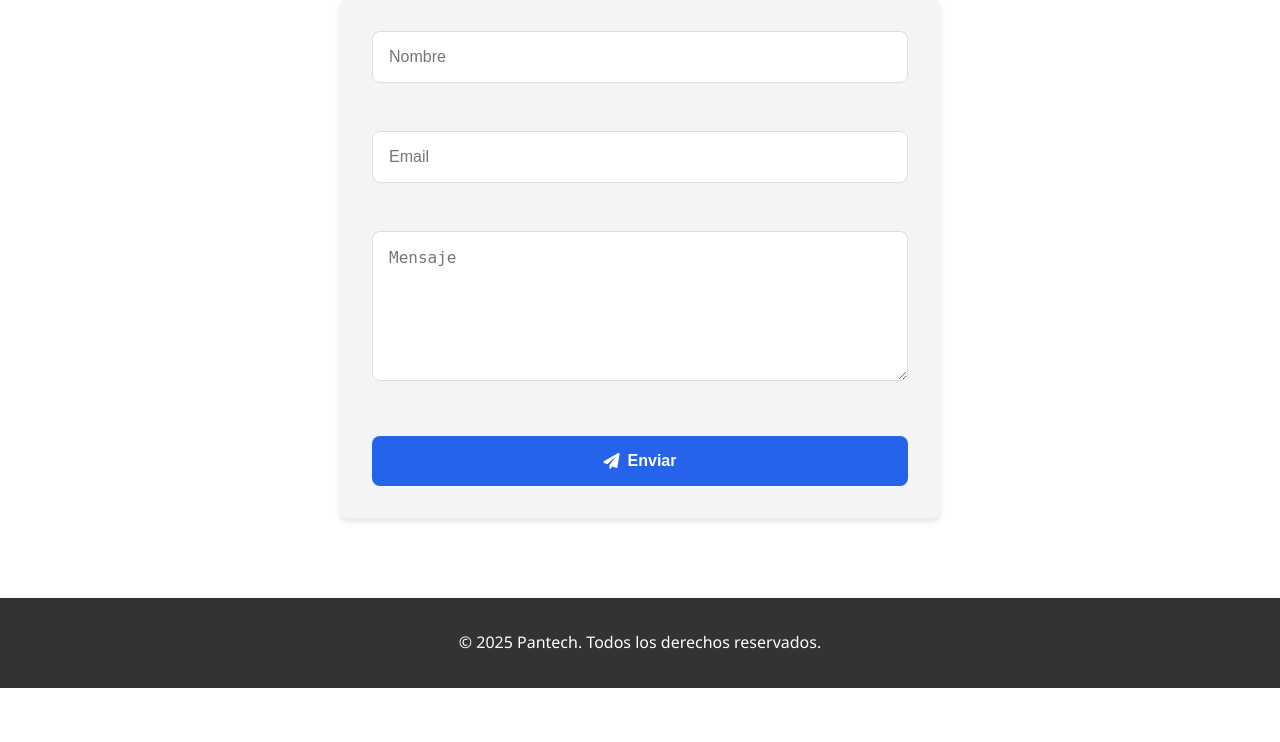
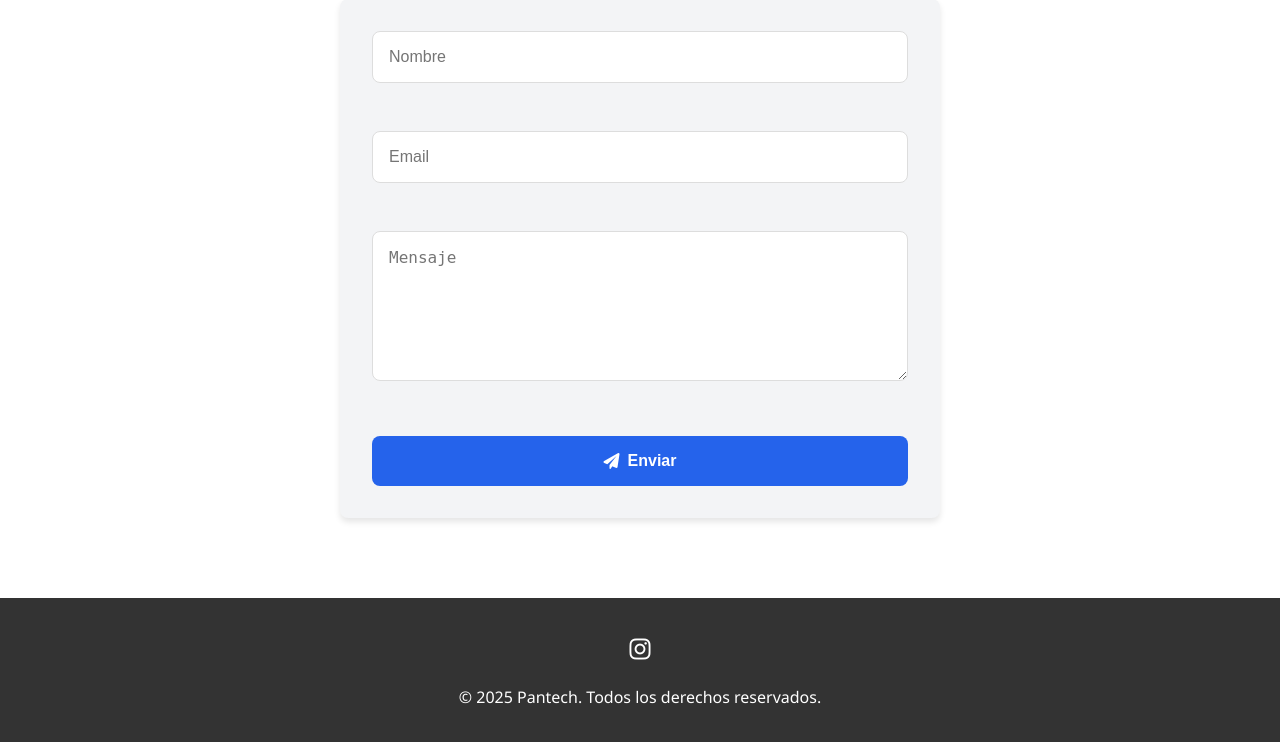
Before and after one commit to CROCDC/nexttech-web, a Flask app: page / in a window 1280 px wide. Shown: the part 2176-2918 px from the top of the page. Before the commit the page ends 2864 px from the top, so only its background shows below. Run offline with Flask 3, Linux system fonts and the light colour scheme; parts of the project's set-up code (start-up, migrations or seed data) failed here and were passed over.

Commit message:
Agrega un enlace a Instagram en el pie de página de 'index.html' y mejora el estilo del contenido del pie de página con nuevos estilos CSS. Se implementa un diseño más centrado y atractivo para la sección de redes sociales.

```diff
--- a/app/templates/index.html
+++ b/app/templates/index.html
@@ -217,10 +217,32 @@
 
     <footer>
         <div class="footer-content">
+            <div class="social-media">
+                <a href="https://www.instagram.com/pan__tech/" target="_blank" rel="noopener noreferrer" aria-label="Síguenos en Instagram">
+                    <i class="fab fa-instagram"></i>
+                </a>
+            </div>
             <p>&copy; 2025 Pantech. Todos los derechos reservados.</p>
         </div>
     </footer>
 
+    <style>
+        .footer-content {
+            display: flex;
+            flex-direction: column;
+            align-items: center;
+            gap: 1rem;
+        }
+        .social-media a {
+            color: #fff;
+            font-size: 1.5rem;
+            transition: color 0.3s ease;
+        }
+        .social-media a:hover {
+            color: #e1306c;
+        }
+    </style>
+
     <script src="{{ url_for('static', filename='js/script.js') }}?v=1.0.6" defer></script>
 </body>
 </html>
```
